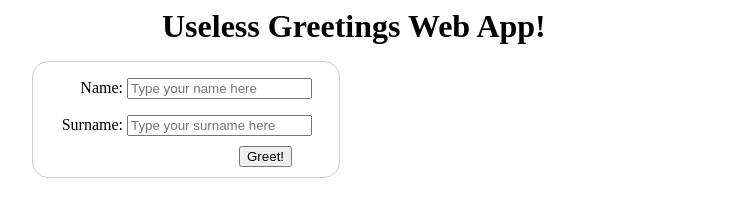
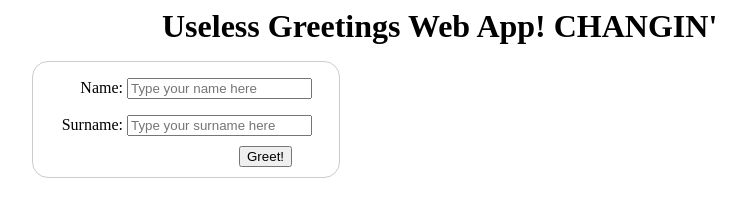
Before and after one commit to tiagomfcorreia/MyProjects, a plain HTML site: page GreetingsApp/index.html in a window 1280 px wide. Shown: the whole page, without its empty margins (454-1200 px from the left). Drawn offline with Linux system fonts and the light colour scheme.

Commit message:
Test
test.

```diff
--- a/index.html
+++ b/GreetingsApp/index.html
@@ -7,7 +7,7 @@
     <title>Greetings App</title>
 </head>
 <body>
-    <h1>Useless Greetings Web App!</h1>
+    <h1>Useless Greetings Web App! CHANGIN'</h1>
 
     <div>
         <form>
```
Also changed, not shown: GreetingsApp/main.js (renamed from main.js), GreetingsApp/style.css (renamed from style.css).
